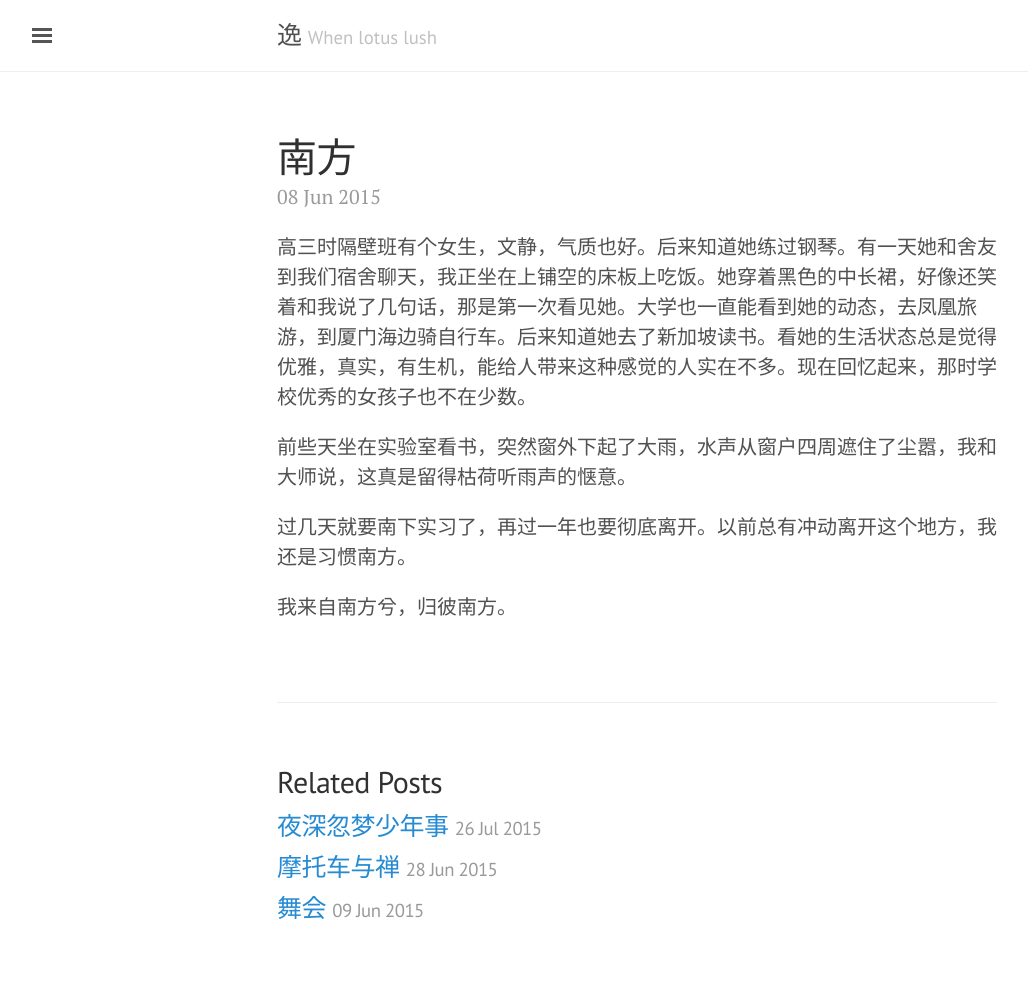
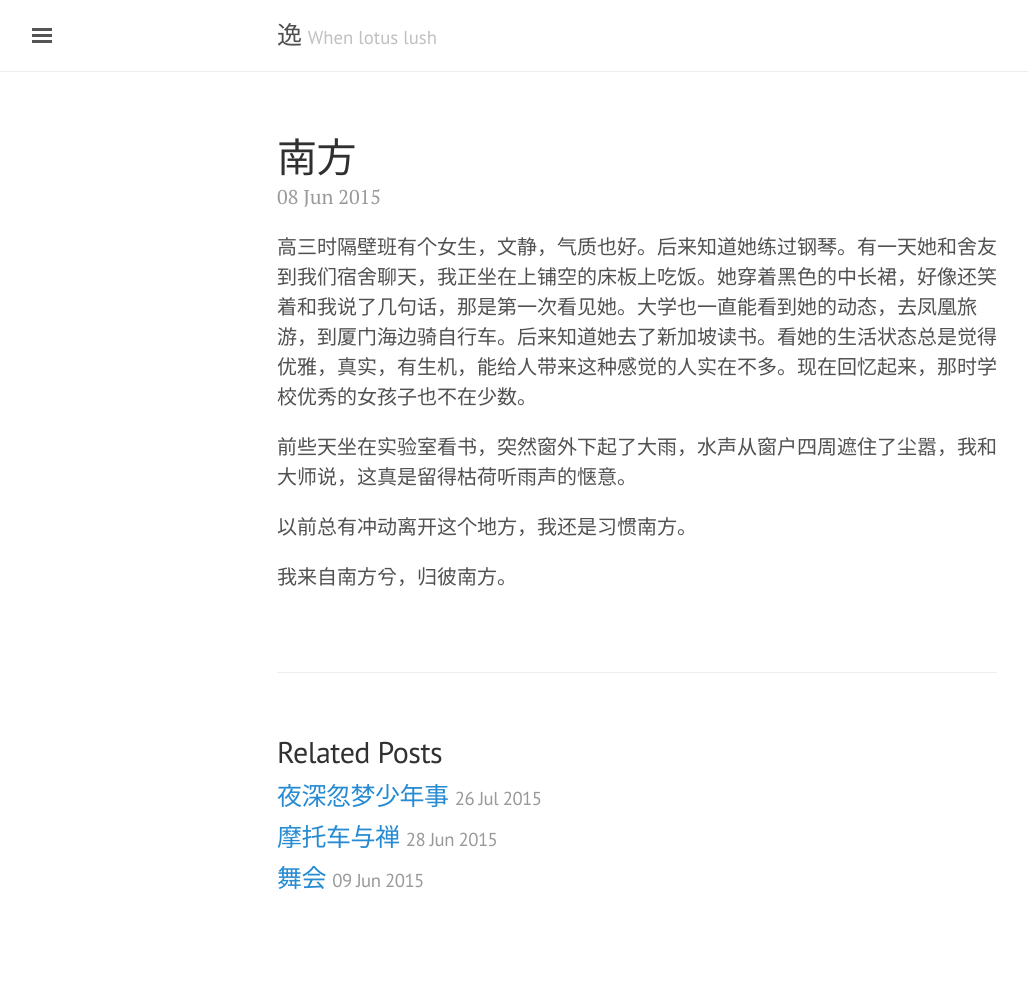
Before and after one commit to literblog/literblog.github.com, a Jekyll site: the page built from _posts/2015-06-08-south.md, in a window 1280 px wide. Shown: the whole page, without its empty margins (3-1031 px from the left). Built offline with Jekyll 4.4.1, drawn with Linux system fonts in a browser that asks for light colours; comment, search, counter and statistics services are not loaded; after the commit the page ends 955 px from its top, so only the background shows below that.

Commit message:
Update 2015-06-08-south.md

```diff
--- a/_posts/2015-06-08-south.md
+++ b/_posts/2015-06-08-south.md
@@ -10,6 +10,6 @@ tags:
 
 前些天坐在实验室看书，突然窗外下起了大雨，水声从窗户四周遮住了尘嚣，我和大师说，这真是留得枯荷听雨声的惬意。
 
-过几天就要南下实习了，再过一年也要彻底离开。以前总有冲动离开这个地方，我还是习惯南方。
+以前总有冲动离开这个地方，我还是习惯南方。
 
 我来自南方兮，归彼南方。
```
